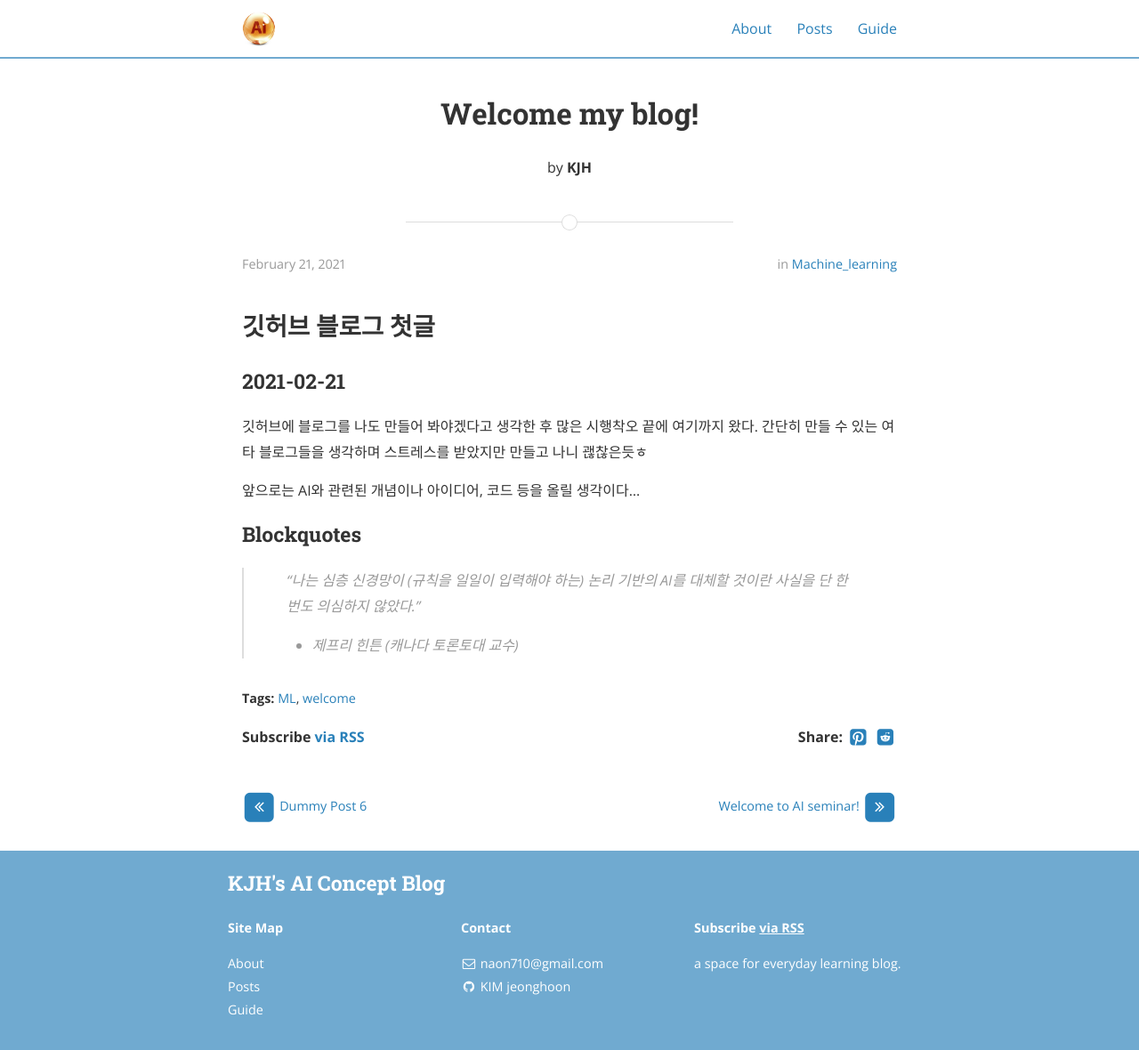
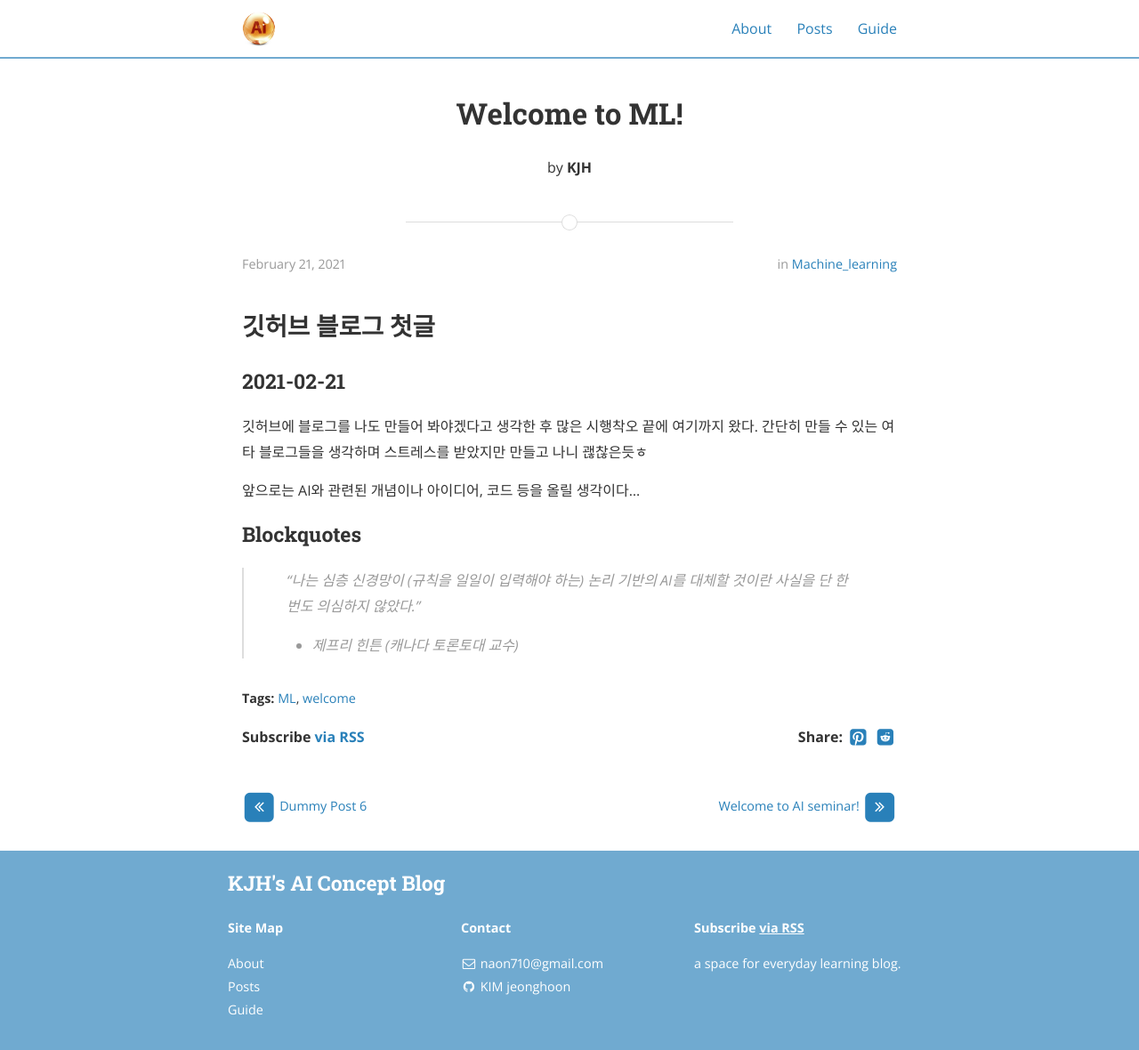
Before and after one commit to jeonghoonkim1211/jeonghoonkim1211.github.io, a Jekyll site: the page built from _posts/2021-02-21-welcome-to-ML.markdown, in a window 1280 px wide and 1180 px high. Shown: the whole window at 89% size. Built offline with Jekyll 4.4.1, drawn with Linux system fonts in a browser that asks for light colours; nearby versions of some CDN libraries.

Commit message:
Update 2021-02-21-welcome-to-ML.markdown

```diff
--- a/_posts/2021-02-21-welcome-to-ML.markdown
+++ b/_posts/2021-02-21-welcome-to-ML.markdown
@@ -1,6 +1,6 @@
 ---
 layout: post
-title:  "Welcome my blog!"
+title:  "Welcome to ML!"
 date:   2021-02-21 20:06:59
 author: KJH
 categories: Machine_learning
```
